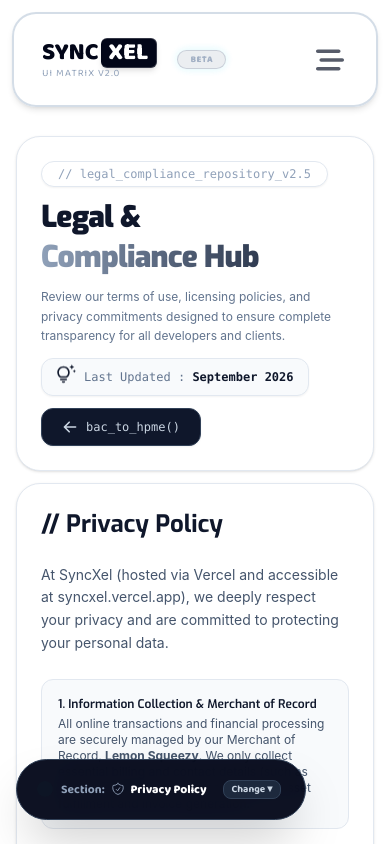
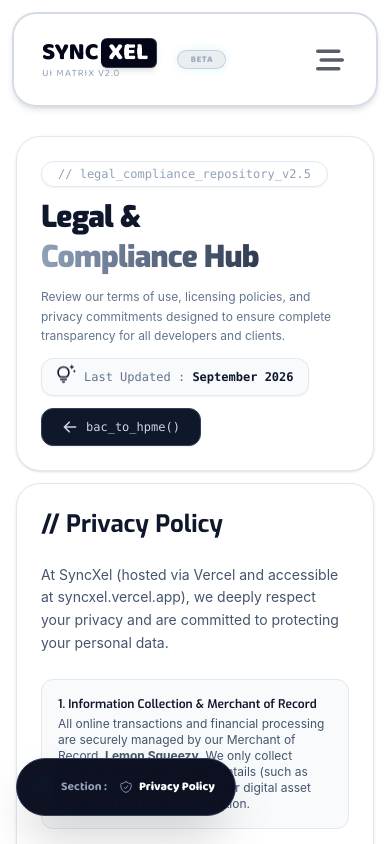
Before and after one commit to lakshan-beast/SyncXel, a React (Vite) app: page /legal in a window 390 px wide. Shown: the top 844 px of the page. Built offline with nearby package versions, Linux system fonts and the light colour scheme.

Commit message:
feat: Update mobile floating tab button styles for improved layout and accessibility

```diff
--- a/src/pages/Legel.jsx
+++ b/src/pages/Legel.jsx
@@ -511,16 +511,16 @@ export default function LegalPage({ tabList = defaultTabList }) {
             </motion.div>
 
             {/* --- MOBILE FLOATING TAB SELECTOR BUTTON (Fixed at Bottom-Left) --- */}
-            <div className="fixed bottom-3 left-4 z-40 md:hidden">
+            <div className="fixed bottom-4 left-4 z-40 md:hidden">
               <motion.button
                 initial={{ scale: 0.9, opacity: 0 }}
                 animate={{ scale: 1, opacity: 1 }}
                 whileTap={{ scale: 0.95 }}
                 onClick={() => setIsMobileTabOpen(true)}
-                className="px-6 py-5 bg-slate-950/95 backdrop-blur-md border border-slate-700 rounded-4xl text-xs font-bold font-baloo text-slate-200 flex items-center space-x-3 shadow-2xl cursor-pointer">
-                <span className="w-2 h-2 rounded-full bg-emerald-400 animate-ping" />
-                <span className="flex items-center space-x-1.5">
-                  <span className="text-slate-400">Section:</span>
+                className="px-5 py-5 bg-slate-950/95 backdrop-blur-md border border-slate-700 rounded-4xl text-xs font-bold font-baloo text-slate-200 flex items-center space-x-3 shadow-2xl cursor-pointer">
+                <span className="w-3 h-3 mr-3 rounded-full bg-emerald-400 animate-ping" />
+                <span className="flex items-center space-x-3">
+                  <span className="text-slate-400">Section : </span>
                   <strong className="text-white max-w-32 truncate flex items-center gap-1.5">
                     {ActiveIcon && (
                       <ActiveIcon className="w-3.5 h-3.5 text-slate-400" />
@@ -528,9 +528,9 @@ export default function LegalPage({ tabList = defaultTabList }) {
                     {activeTabObj.label}
                   </strong>
                 </span>
-                <span className="text-[10px] bg-slate-800 px-2 py-0.5 rounded-lg text-slate-300 ml-1 border border-slate-700">
+                {/* <span className="text-[10px] bg-slate-800 px-2 py-0.5 rounded-lg text-slate-300 ml-1 border border-slate-700">
                   Change ▾
-                </span>
+                </span> */}
               </motion.button>
             </div>
 
@@ -546,7 +546,7 @@ export default function LegalPage({ tabList = defaultTabList }) {
                     className="w-full max-w-md max-h-[70vh] bg-slate-950 border border-slate-800 rounded-3xl p-5 overflow-y-auto space-y-4 shadow-2xl">
                     <div className="flex items-center justify-between border-b border-slate-800 pb-3">
                       <h3 className="text-sm font-bold text-slate-300 uppercase tracking-wider">
-                        // select_legal_section
+                       select legal section
                       </h3>
                       <button
                         onClick={() => setIsMobileTabOpen(false)}
```
